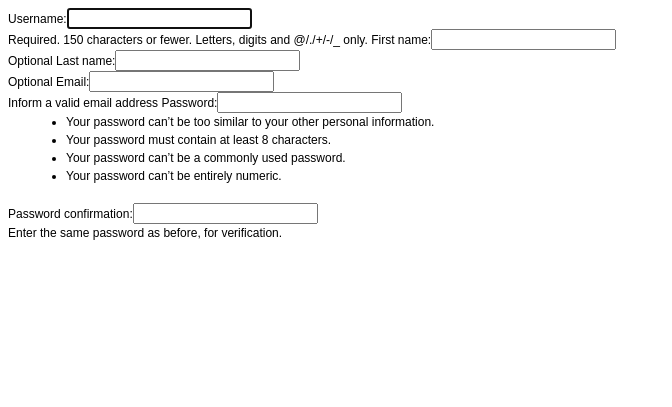
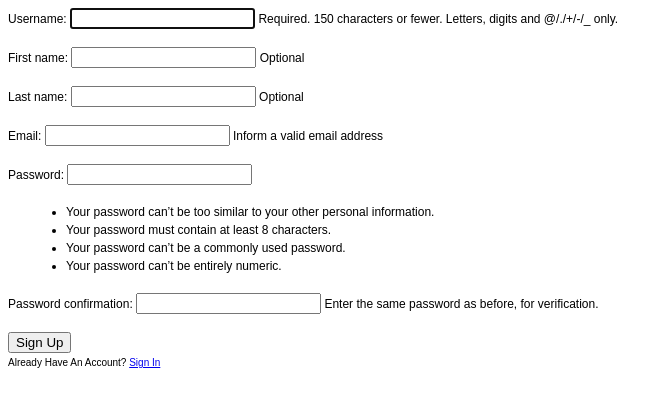
Before and after one commit to gunSlaveUnit/CinemaFan, a Django app: page /signup in a window 1280 px wide. Shown: the top 407 px of the page, without its empty margins (0-672 px from the left). Run offline with Django 3.2, Linux system fonts and the light colour scheme; parts of the project's set-up code (start-up, migrations or seed data) failed here and were passed over.

Commit message:
Added a form submit button

```diff
--- a/templates/users/signup.html
+++ b/templates/users/signup.html
@@ -3,7 +3,14 @@
 <div>
     <form method="post">
         {% csrf_token %}
-        {{ form }}
+        {{ form.as_p }}
+        <button type="submit">Sign Up</button>
     </form>
+    <div>
+        <small>
+            Already Have An Account?
+            <a href="#">Sign In</a>
+        </small>
+    </div>
 </div>
 {% endblock %}
```
